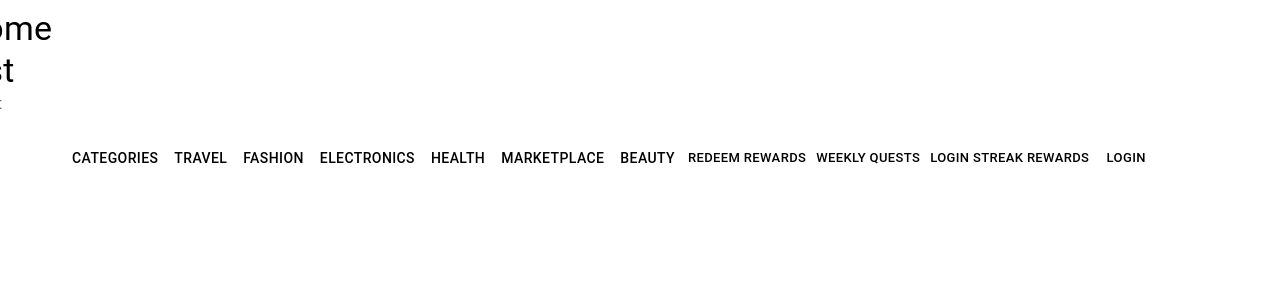
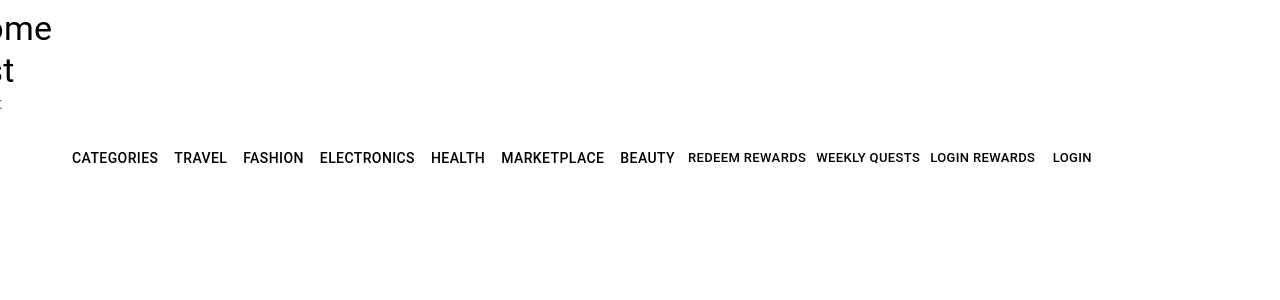
Before and after one commit to chinpcbenjamin/NUS-ShopBack-Hackathon, a Next.js app in the folder shoppies/: page / in a window 1280 px wide. Shown: the top 300 px of the page. Built offline with nearby package versions, Linux system fonts and the light colour scheme; no server answers.

Commit message:
Update homepage UI

```diff
--- a/shoppies/src/app/page.tsx
+++ b/shoppies/src/app/page.tsx
@@ -170,7 +170,7 @@ const Home: React.FC = () => {
               onClick={handlePurchaseStreak}
               className="text-sm font-medium"
             >
-              Login Streak Rewards
+              Login Rewards
             </Button>
             <Button
               size="small"
```
